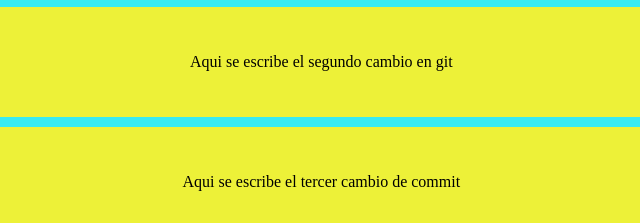
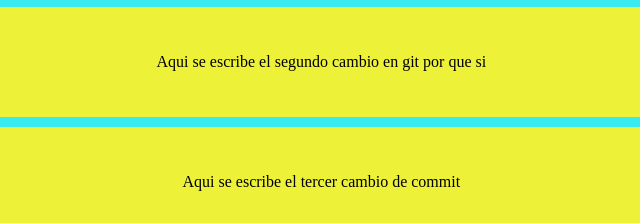
Before and after one commit to PR0DRI/proyec1type, a plain HTML site: page index.html in a window 1280 px wide. Shown: the part 285-508 px from the top of the page, 483-1123 px from the left. Drawn offline with Linux system fonts and the light colour scheme.

Commit message:
tercercambio3

```diff
--- a/index.html
+++ b/index.html
@@ -37,7 +37,7 @@
                     <p>Aqui se escribe el primer cambio</p>
                 </article>
                 <article>
-                    <p>Aqui se escribe el segundo cambio en git</p>
+                    <p>Aqui se escribe el segundo cambio en git por que si </p>
                 </article>
                 <article>
                     <p>Aqui se escribe el tercer cambio de commit</p>
```
